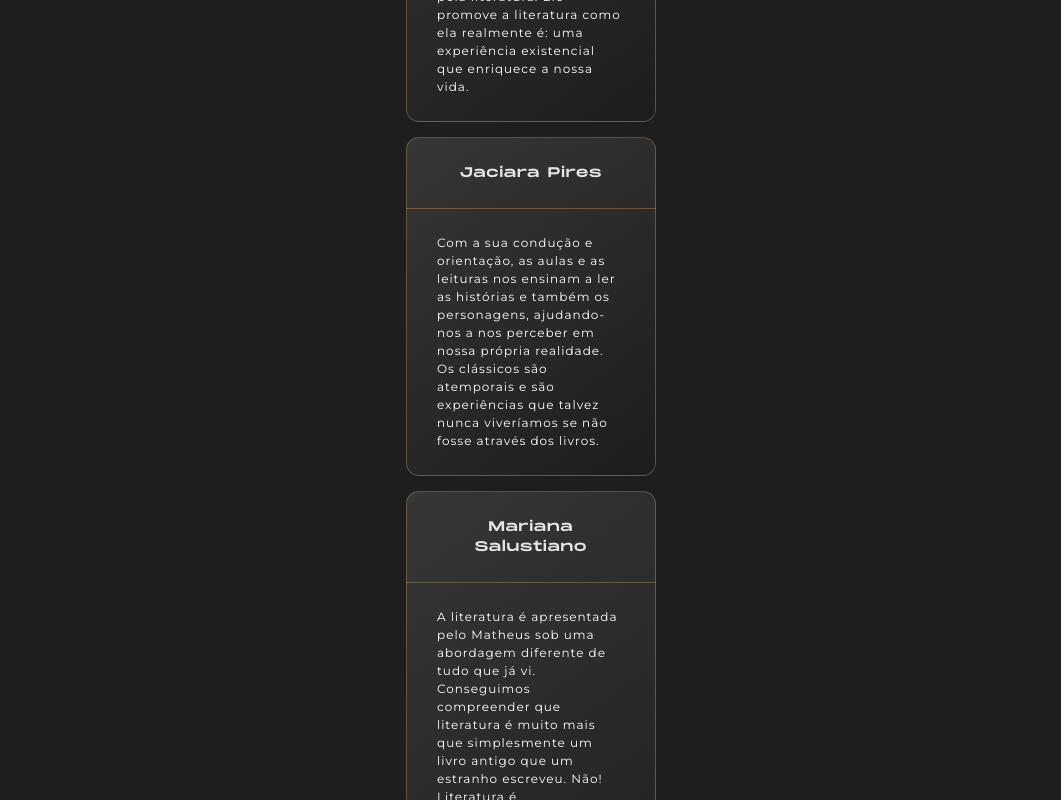
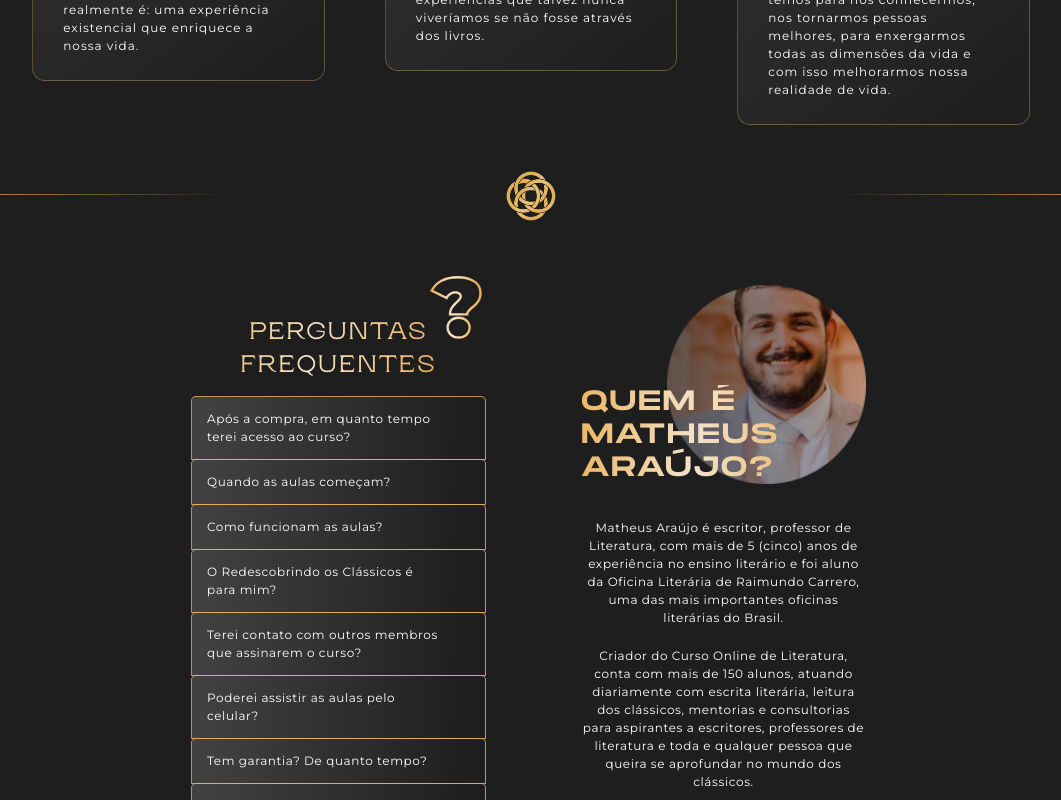
Before and after one commit to MatheusLasserre/matheus-araujo-website, a Next.js app: page / in a window 1280 px wide. Shown: the part 8700-9500 px from the top of the page, without its empty margins (109-1170 px from the left). Built offline with nearby package versions, Linux system fonts and the light colour scheme.

Commit message:
desktop finalizado

```diff
--- a/components/ROC/Bloco9.js
+++ b/components/ROC/Bloco9.js
@@ -7,13 +7,14 @@ import Button from './Button'
 function Bloco9() {
     return (
         <div>
+            <div className={B9Style.flexContainer}>
             <div className={B9Style.contentWrap}>
                 <div className={B9Style.questionWrap}>
                     <Image
                         src="/images/ROC/question.svg"
                         alt="Decoration Symbol"
-                        width={42}
-                        height={45}
+                        width={420}
+                        height={450}
                         className={B9Style.questionWrap}
                     />
                 </div>
@@ -55,9 +56,11 @@ function Bloco9() {
                     answer="O acesso às aulas e a todos os bônus será vitalício – apenas para os que entrarem nessa primeira turma."
                 />
                 <div className={B9Style.spacer}></div>
+                <div className={B9Style.desktopHide}>
                 <Button
                     txt="QUERO GARANTIR A MINHA VAGA"
                 />
+                </div>
                 <div className={B9Style.spacer}></div>
             </div>
             <div className={B9Style.contentWrap2}>
@@ -70,7 +73,7 @@ function Bloco9() {
                     txt="QUERO GARANTIR A MINHA VAGA"
                 />
             </div>
-
+            </div>
         </div>
     )
 }
--- a/styles/Bloco8.module.css
+++ b/styles/Bloco8.module.css
@@ -44,16 +44,7 @@
 
 }
 
-/* .flexContainerTestimonial {
-    position: relative;
-    width: 100rem;
-    display: flex;
-    flex-direction: row;
-    row-gap: 2rem;
-    transform: translateX(33.3rem);
-
-} */
-
+/* sss
 
 .testimonialBoxDivider {
     width: 132.96%;
@@ -105,3 +96,22 @@
     background-image: linear-gradient(270deg, #EAB25E 0%, rgba(234, 178, 94, 0) 26.08%, rgba(234, 178, 94, 0) 73.76%, #EAB25E 100.13%);
 
 }
+
+@media only screen and (min-width: 770px) {
+
+    .flexContainerTestimonial {
+        width: 117rem;
+        display: flex;
+        flex-direction: row;
+        row-gap: 4rem;
+        column-gap: 3rem;
+        align-items: center;
+        justify-content: center;
+        justify-items: center;
+
+    }
+
+    .testimonialBox {
+        width: 25%;
+    }
+}
--- a/styles/Bloco9.module.css
+++ b/styles/Bloco9.module.css
@@ -89,3 +89,55 @@
     color: #FFFFFF;
     margin: 0.5rem auto 3rem auto;
 }
+
+@media only screen and (min-width: 770px) {
+
+
+
+
+   .flexContainer {
+       display: flex;
+       flex-direction: row;
+       width: 77rem;
+       margin: auto;
+       align-items: center;
+       justify-items: center;
+       justify-content: center;
+   }
+
+   .contentWrap, .contentWrap2 {
+    width: 50%;
+    padding-right: 5rem;
+    padding-left: 5rem;
+    padding-top: 12rem;
+    }
+
+    .whoIs {
+        font-size: 2.8rem;
+    }
+
+    .questionWrap {
+        position: absolute;
+        top: 8rem;
+        left: 28rem;
+        width: 6rem;
+    }
+
+    .contentWrap2 {
+        margin-top: -5rem;
+    }
+
+    .finalText2 {
+        margin-bottom: 6rem;
+    }
+
+    .desktopHide {
+        display: none;
+    }
+
+
+
+
+
+
+}
```
